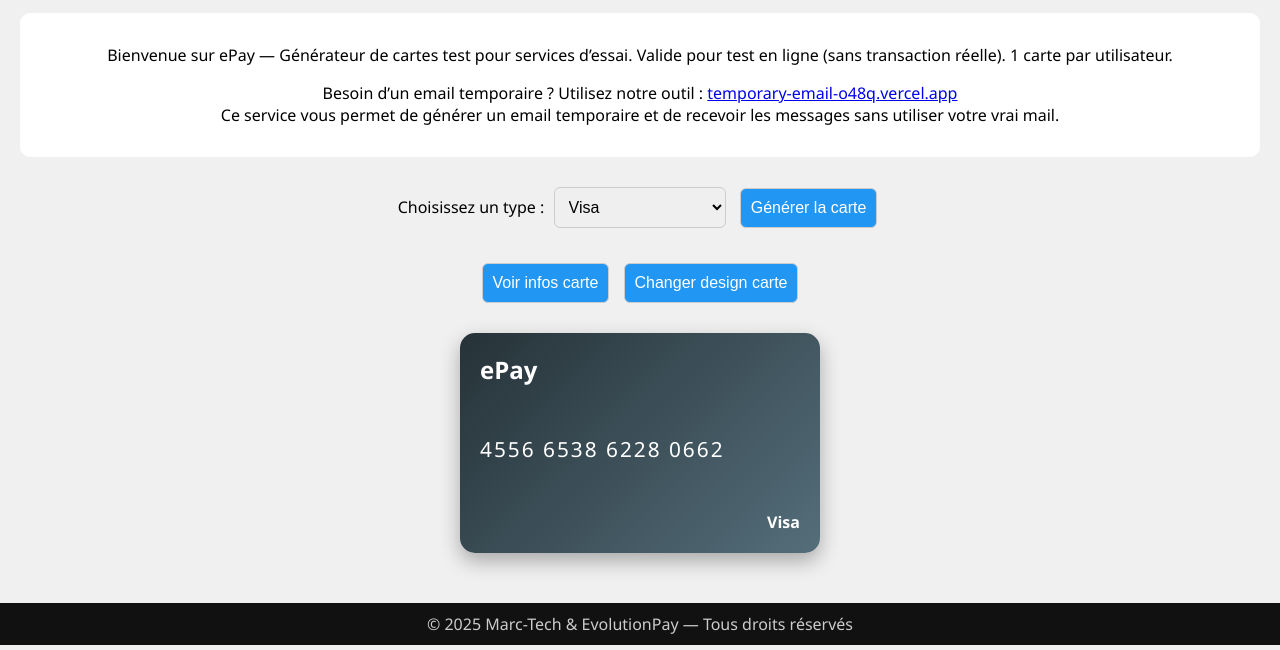
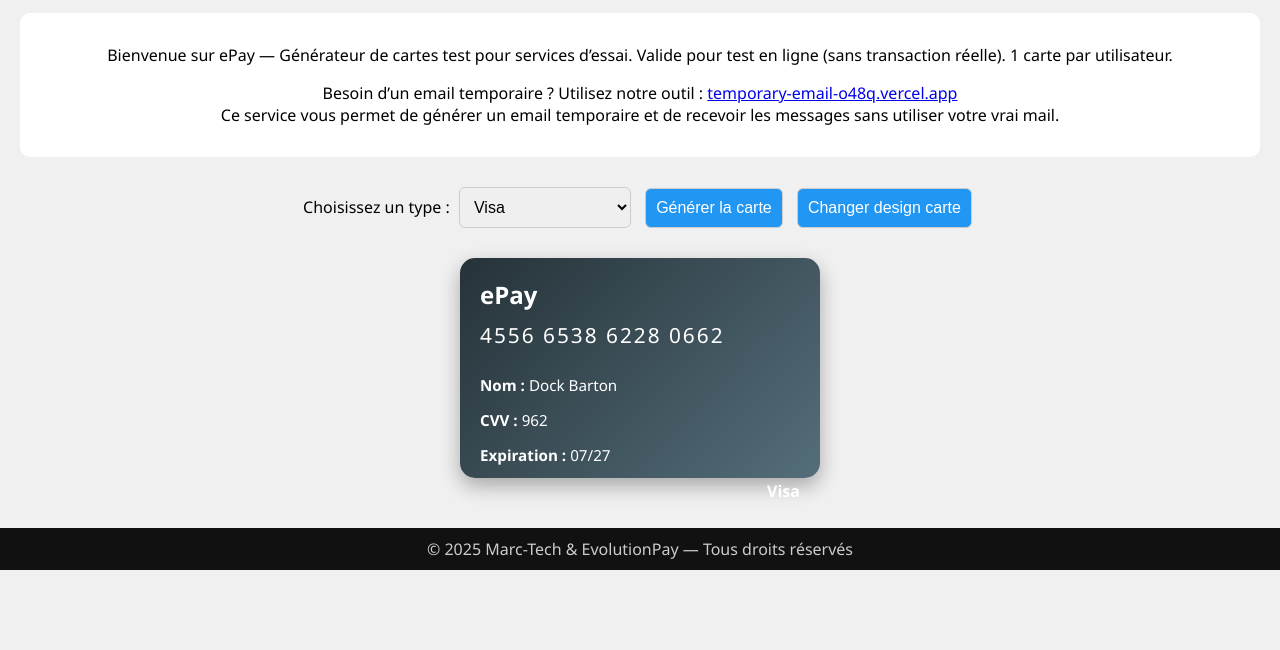
Before and after one commit to MRC-Tech999/Evolution-pay-, a plain HTML site: page index.html in a window 1280 px wide. Both pictures are taken after a click on the button "Générer la carte". Shown: the part 150-800 px from the top of the page. Drawn offline with Linux system fonts and the light colour scheme.

Commit message:
Update index.html

```diff
--- a/index.html
+++ b/index.html
@@ -36,7 +36,6 @@
       cursor: pointer;
     }
     .card-container {
-      perspective: 1000px;
       width: 360px;
       margin: auto;
     }
@@ -44,32 +43,17 @@
       width: 360px;
       height: 220px;
       border-radius: 15px;
-      position: relative;
-      transform-style: preserve-3d;
-      transition: transform 0.8s;
-    }
-    .card.flipped {
-      transform: rotateY(180deg);
-    }
-    .front, .back {
       background: linear-gradient(135deg, #263238, #546e7a);
       color: white;
-      border-radius: 15px;
-      position: absolute;
-      width: 100%;
-      height: 100%;
-      backface-visibility: hidden;
       box-shadow: 0 8px 20px rgba(0, 0, 0, 0.3);
       padding: 20px;
       box-sizing: border-box;
-    }
-    .front {
       display: flex;
       flex-direction: column;
       justify-content: space-between;
-      align-items: flex-start;
+      text-align: left;
     }
-    .front h2 {
+    .card h2 {
       margin: 0;
       font-size: 1.5em;
     }
@@ -79,20 +63,12 @@
       margin: 10px 0;
     }
     .card-type {
-      align-self: flex-end;
       font-weight: bold;
       font-size: 1em;
+      text-align: right;
     }
-    .back {
-      transform: rotateY(180deg);
-      text-align: left;
-    }
-    .chip {
-      width: 50px;
-      height: 35px;
-      background: gold;
-      border-radius: 5px;
-      margin-bottom: 15px;
+    .card-details {
+      font-size: 0.95em;
     }
     footer {
       background-color: #111;
@@ -136,26 +112,19 @@
       <option value="JCB">JCB</option>
     </select>
     <button onclick="generateCard()">Générer la carte</button>
-  </div>
-
-  <div class="buttons">
-    <button onclick="flipCard()">Voir infos carte</button>
     <button onclick="changeDesign()">Changer design carte</button>
   </div>
 
   <div class="card-container">
     <div class="card" id="cardBox">
-      <div class="front" id="cardFront">
-        <h2>ePay</h2>
-        <div class="card-number" id="cardNumber">**** **** **** ****</div>
-        <div class="card-type" id="cardTypeLabel">Type</div>
-      </div>
-      <div class="back" id="cardBack">
-        <div class="chip"></div>
+      <h2>ePay</h2>
+      <div class="card-number" id="cardNumber">**** **** **** ****</div>
+      <div class="card-details">
         <p><strong>Nom :</strong> <span id="cardName">---</span></p>
         <p><strong>CVV :</strong> <span id="cardCVV">---</span></p>
         <p><strong>Expiration :</strong> <span id="cardExpiry">--/--</span></p>
       </div>
+      <div class="card-type" id="cardTypeLabel">Type</div>
     </div>
   </div>
 
@@ -164,11 +133,13 @@
   </footer>
 
   <script>
-    const cardBox = document.getElementById("cardBox");
-    const cardFront = document.getElementById("cardFront");
-    const cardBack = document.getElementById("cardBack");
+    const cardFront = document.getElementById("cardBox");
+    const cardNumberEl = document.getElementById("cardNumber");
+    const cardNameEl = document.getElementById("cardName");
+    const cardCVVEl = document.getElementById("cardCVV");
+    const cardExpiryEl = document.getElementById("cardExpiry");
+    const cardTypeLabelEl = document.getElementById("cardTypeLabel");
     const colors = ["#263238", "#00695c", "#3f51b5", "#6a1b9a", "#37474f"];
-    let flipped = false;
     let generated = false;
 
     const cards = {
@@ -195,24 +166,18 @@
       }
       const type = document.getElementById("cardType").value;
       const data = cards[type][Math.floor(Math.random() * cards[type].length)];
-      document.getElementById("cardNumber").textContent = data.number;
-      document.getElementById("cardName").textContent = data.name;
-      document.getElementById("cardCVV").textContent = data.cvv;
-      document.getElementById("cardExpiry").textContent = data.expiry;
-      document.getElementById("cardTypeLabel").textContent = type;
+      cardNumberEl.textContent = data.number;
+      cardNameEl.textContent = data.name;
+      cardCVVEl.textContent = data.cvv;
+      cardExpiryEl.textContent = data.expiry;
+      cardTypeLabelEl.textContent = type;
       generated = true;
-    }
-
-    function flipCard() {
-      flipped = !flipped;
-      cardBox.classList.toggle("flipped", flipped);
     }
 
     function changeDesign() {
       const color = colors[Math.floor(Math.random() * colors.length)];
       cardFront.style.background = `linear-gradient(135deg, ${color}, #212121)`;
-      cardBack.style.background = `linear-gradient(135deg, ${color}, #212121)`;
     }
   </script>
 </body>
-                                    </html>
+</html>
```
